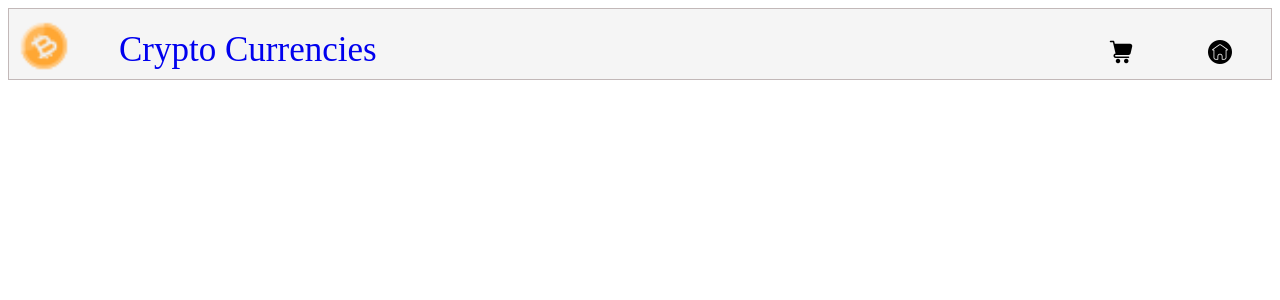
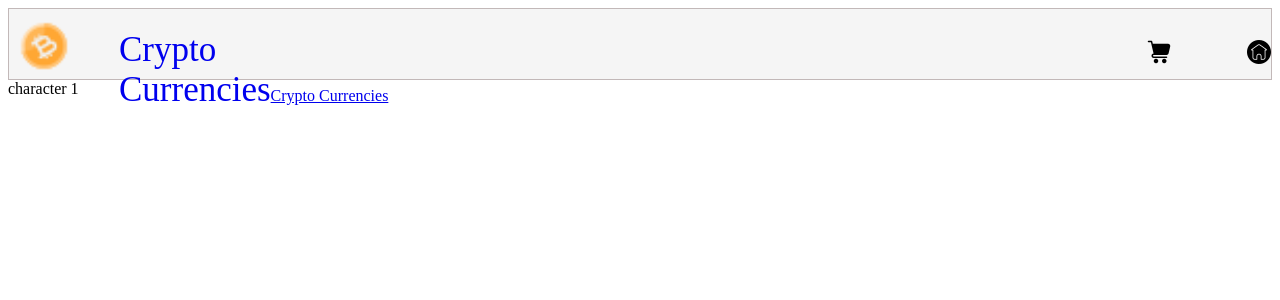
Before and after one commit to luccamicale/crypto-currencies, a React (Create React App) app: page /Details/1 in a window 1280 px wide. Before the commit this address had no page. Shown: the top 300 px of the page. Built offline with nearby package versions, Linux system fonts and the light colour scheme.

Commit message:
created connection with API

```diff
--- a/package.json
+++ b/package.json
@@ -6,6 +6,7 @@
     "@reduxjs/toolkit": "^1.9.0",
     "@testing-library/jest-dom": "^5.16.5",
     "@testing-library/user-event": "^14.4.3",
+    "axios": "^1.2.0",
     "browser-router": "^0.2.0",
     "react": "^18.2.0",
     "react-dom": "^18.2.0",
--- a/src/App.js
+++ b/src/App.js
@@ -3,9 +3,9 @@ import {
   Routes,
   Route,
 } from 'react-router-dom';
-import Home from './pages/home';
+import Home from './components/homeComp';
 import NavBar from './components/Navbar';
-import Details from './pages/details';
+import Details from './components/detailsComp';
 
 function App() {
   return (
@@ -15,7 +15,7 @@ function App() {
       </div>
       <Routes>
         <Route path="/" element={<Home />} />
-        <Route path="/Details" element={<Details />} />
+        <Route path="/Details/:id" element={<Details />} />
       </Routes>
     </div>
   );
--- a/src/components/Navbar.js
+++ b/src/components/Navbar.js
@@ -15,6 +15,9 @@ const NavBar = () => (
         <NavLink to="/" className="title">
           Crypto Currencies
         </NavLink>
+        <NavLink to="/Details" className="title-detalis">
+          Crypto Currencies
+        </NavLink>
       </div>
       <div className="container-casa">
         <img className="casa" src={carro} alt="img-casa" />
--- a/src/components/detailsComp.js
+++ b/src/components/detailsComp.js
@@ -0,0 +1,16 @@
+import React from 'react';
+import { useParams } from 'react-router-dom';
+
+const Home = () => {
+  const params = useParams();
+
+  return (
+    <div className="home-container">
+      character
+      {' '}
+      {params.id}
+    </div>
+  );
+};
+
+export default Home;
--- a/src/components/homeComp.js
+++ b/src/components/homeComp.js
@@ -0,0 +1,24 @@
+import React, { useEffect, useState } from 'react';
+import Coins from '../redux/features/coinSlice';
+
+const Home = () => {
+  const [characters, setCharacters] = useState(null);
+
+  useEffect(() => {
+    Coins(setCharacters);
+  }, []);
+
+  return (
+    <>
+      {characters ? (
+        characters.map((character) => (
+          <div key={character.id}>
+            <a href={`/Details/${character.id}`}>{character.name}</a>
+          </div>
+        ))
+      )
+        : ('no hay personajes')}
+    </>
+  );
+};
+export default Home;
--- a/src/pages/home.js
+++ /dev/null
@@ -1,11 +0,0 @@
-import React from 'react';
-
-const Home = () => (
-  <div className="home-container">
-    <button type="button">
-      chau
-    </button>
-  </div>
-);
-
-export default Home;
--- /dev/null
+++ b/src/redux/features/coinSlice.js
@@ -0,0 +1,8 @@
+import axios from 'axios';
+
+const Coins = async (state) => {
+  const peticion = await axios.get('https://api.coinstats.app/public/v1/coins');
+  state(peticion.data.coins);
+};
+
+export default Coins;
```
Also changed, not shown: src/redux/configureStore.js (+11 -0 lines), src/pages/details.js (added), 1 other file (tests, documents, lock files or other folders).
